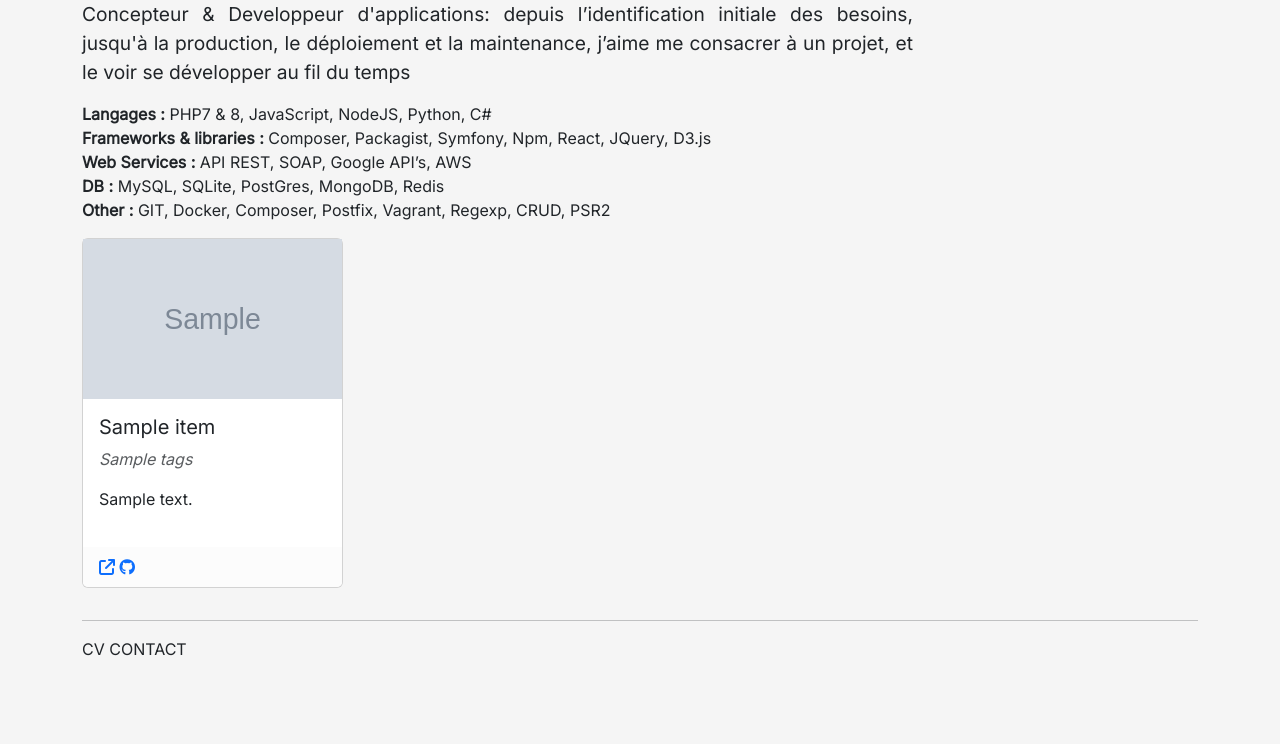
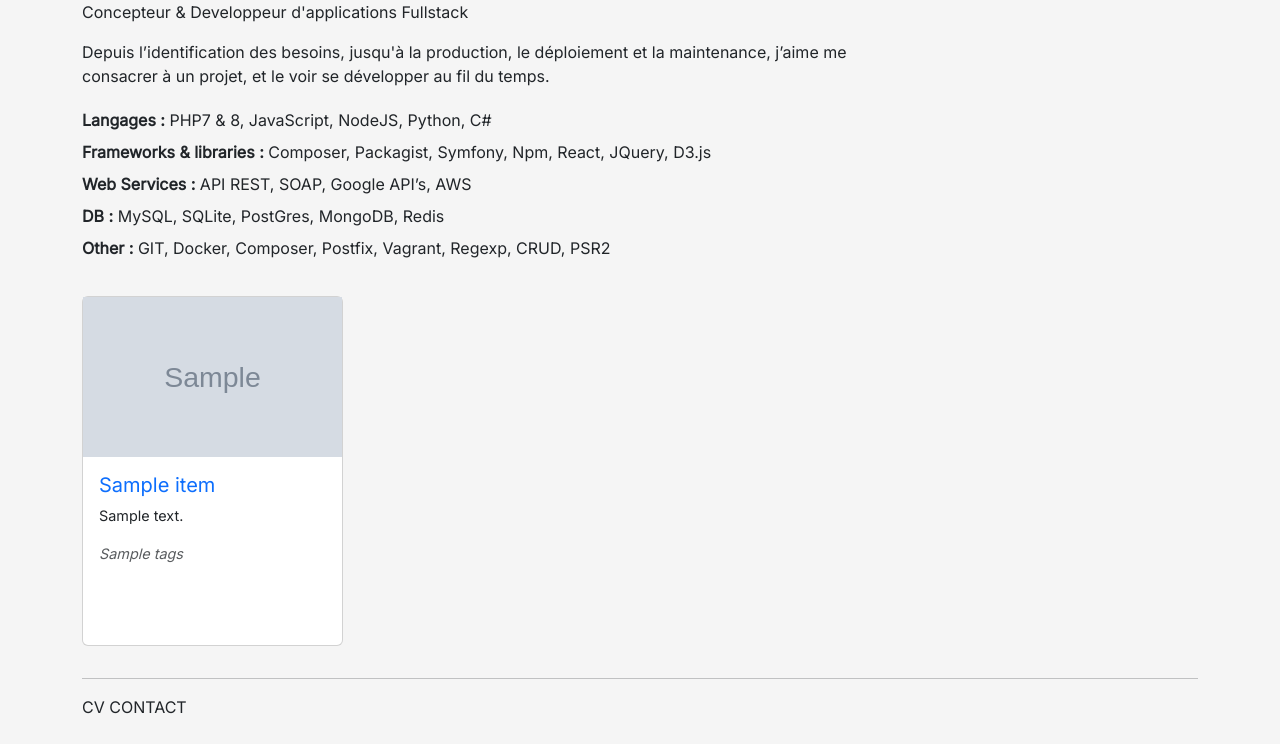
Before and after one commit to jambonbill/org.jambonbill.portfolio, a PHP site: template public/templates/main.twig in a window 1280 px wide. Shown: the part 56-800 px from the top of the page. Run offline with PHP 8.4, Linux system fonts and the light colour scheme; the template is opened without the code that fills it: most values are stand-ins (such as "Sample title", 1, 10 or a date in 2020); grey boxes marked "Sample" are stand-in pictures; some libraries are stand-ins or nearby versions.

Commit message:
<p>Concepteur & Developpeur d'applications Fullstack</p>

```diff
--- a/public/templates/main.twig
+++ b/public/templates/main.twig
@@ -5,14 +5,15 @@
 <div class="container">
     <div class="row">
         <div class="col-12 col-md-9">
-            <p class=description>Concepteur & Developpeur d'applications: depuis l’identification initiale des besoins,
+            <p>Concepteur & Developpeur d'applications Fullstack</p>
+            <p>Depuis l’identification des besoins,
                 jusqu'à la production, le déploiement et la maintenance, j’aime me consacrer à un projet, et le voir se
-                développer au fil du temps</p>
+                développer au fil du temps.</p>
         </div>
     </div>
 </div>
 
-<div class="container">
+<div class="container competences d-none d-lg-block">
     <strong>Langages :</strong> PHP7 & 8, JavaScript, NodeJS, Python, C#<br>
     <strong>Frameworks & libraries :</strong> Composer, Packagist, Symfony, Npm, React, JQuery, D3.js <br>
     <strong>Web Services :</strong> API REST, SOAP, Google API’s, AWS <br>
@@ -31,18 +32,12 @@
                 <a href="{{ item.permalink }}"><img src="{{ item.url_img|default('img/thumbnail-600x350.png') }}" alt=""></a>
             </div>
             <div class="card-body">
-                <h5 class="card-title">{{ item.title }}</h5>
-                <p class="text-muted"><i>{{ item.tags }}</i></p>
-                <p class="card-text">{{ item.description_short }}</p>
+                <h5 class="card-title"><a href="{{ item.permalink }}">{{ item.title }}</a></h5>
+
+                <p class="card-text smaller">{{ item.description_short }}</p>
+                <p class="text-muted smaller"><i>{{ item.tags }}</i></p>
             </div>
-            <div class="card-footer text-muted">
-                {% if item.url %}
-                    <a href="{{ item.url }}"><i class="fa fa-external-link"></i></a>
-                {% endif %}
-                {% if item.url_git %}
-                    <a href="{{ item.url_git }}"><i class="fab fa-github"></i></a>
-                {% endif %}
-            </div>
+
         </div>
     </div>
     {% endfor %}
```
